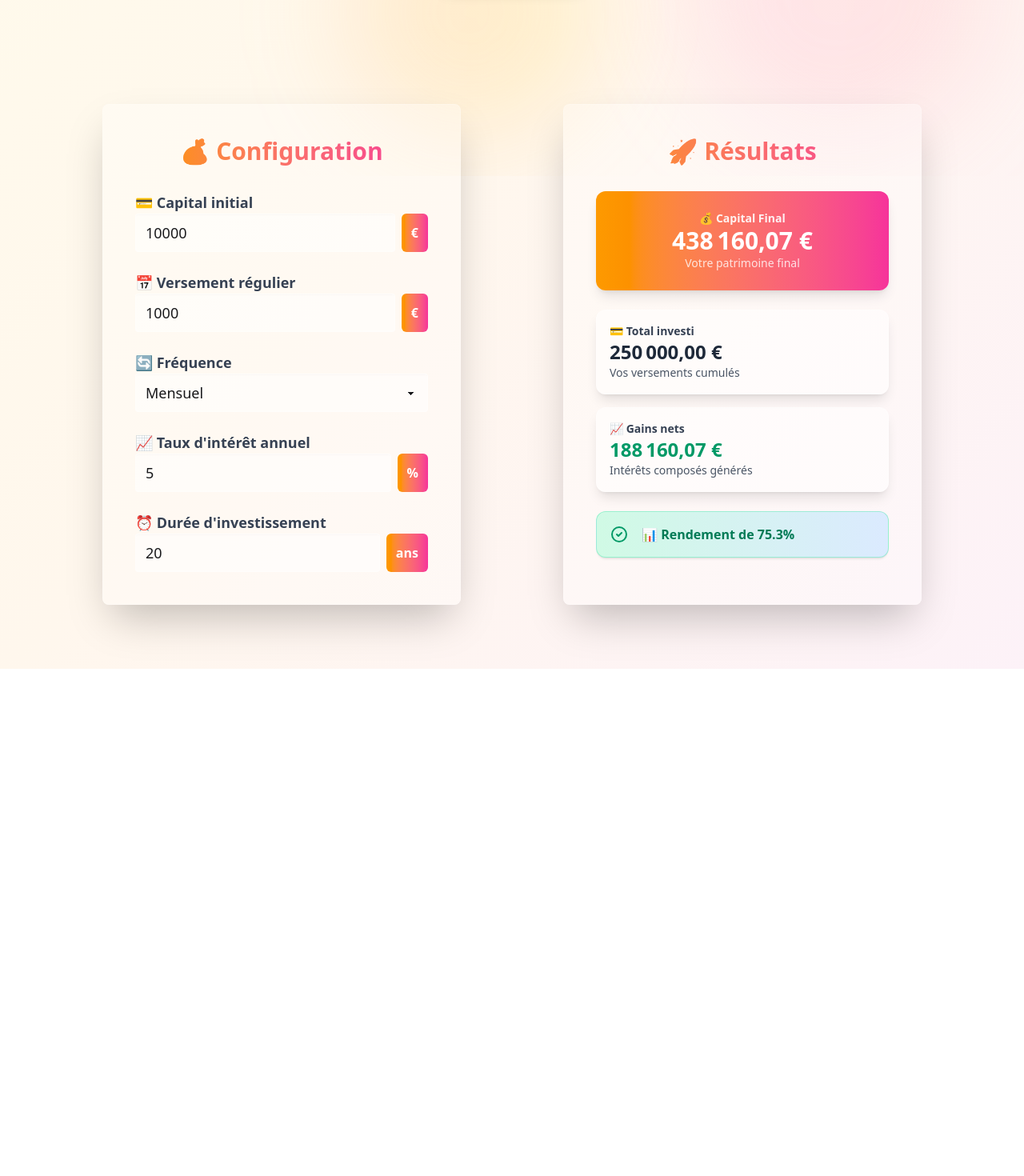
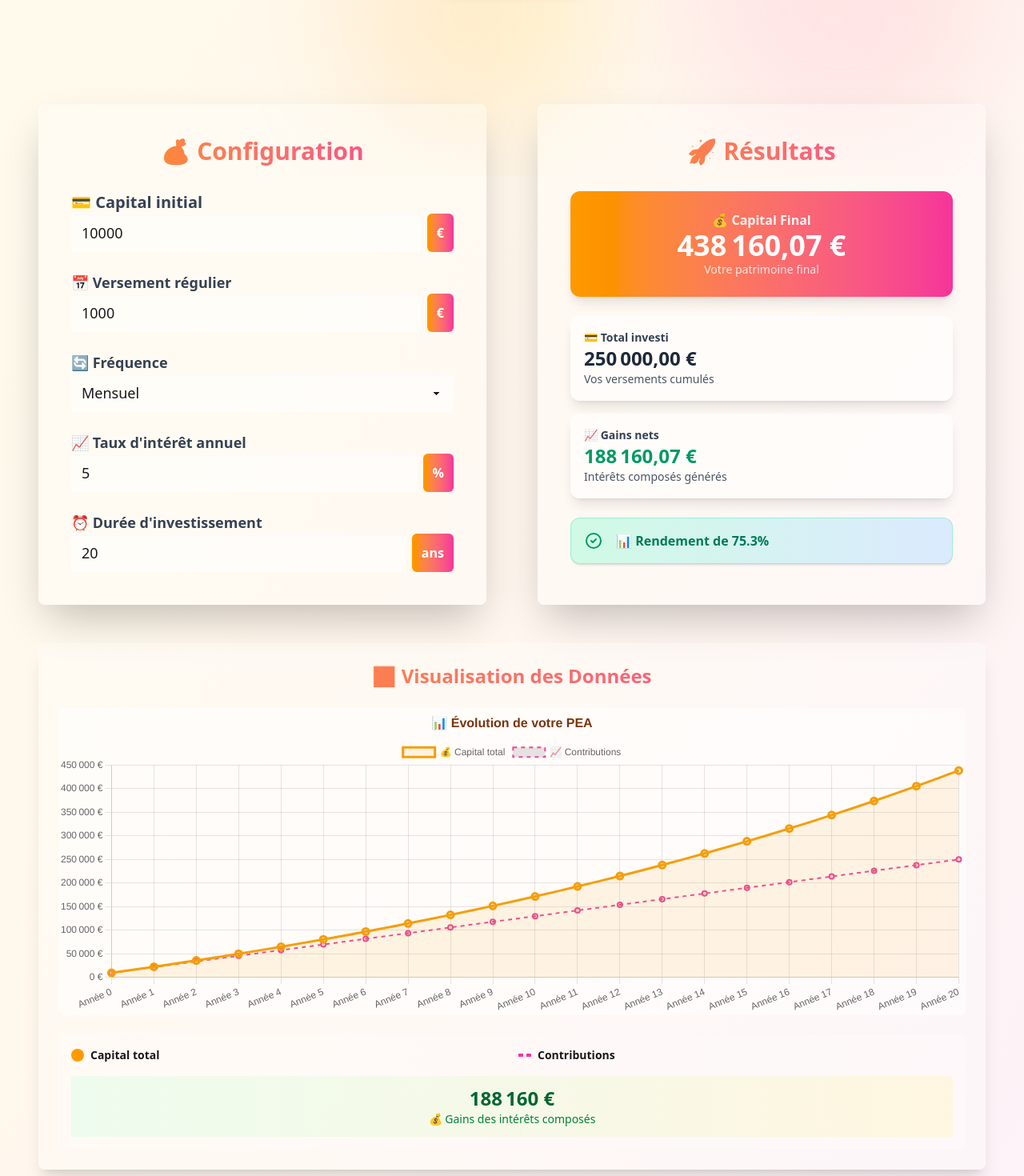
Before and after one commit to kyu-dev/pea_simulator, a Svelte app: page / in a window 1280 px wide. Shown: the part 580-2050 px from the top of the page at 80% size. Before the commit the page ends 1416 px from the top, so only its background shows below. Built offline with nearby package versions, Linux system fonts and the light colour scheme.

Commit message:
Add Chart.js for data visualization; implement Graph component to display investment evolution and enhance Input and Result components with improved styling.

```diff
--- a/package.json
+++ b/package.json
@@ -20,6 +20,7 @@
   },
   "dependencies": {
     "@tailwindcss/vite": "^4.1.11",
+    "chart.js": "^4.5.0",
     "tailwindcss": "^4.1.11"
   }
 }
--- a/src/App.svelte
+++ b/src/App.svelte
@@ -2,6 +2,7 @@
   import Input from "./components/Input.svelte";
   import Result from "./components/Result.svelte";
   import Hero from "./components/Hero.svelte";
+  import Graph from "./components/Graph.svelte";
   import { getResult } from "./lib/calcul";
   import Header from "./components/Header.svelte";
 
@@ -51,7 +52,7 @@
       <div
         class="flex flex-col lg:flex-row justify-center items-stretch gap-6 sm:gap-8 lg:gap-10 xl:gap-16 max-w-7xl mx-auto"
       >
-        <div class="w-full lg:flex-1 lg:max-w-lg flex justify-center">
+        <div class="w-full lg:flex-1 lg:max-w-2xl flex justify-center">
           <Input
             bind:initialCapital
             bind:regularContribution
@@ -61,7 +62,7 @@
           />
         </div>
 
-        <div class="w-full lg:flex-1 lg:max-w-lg flex justify-center">
+        <div class="w-full lg:flex-1 lg:max-w-2xl flex justify-center">
           <Result
             {result}
             {initialCapital}
@@ -71,6 +72,11 @@
           />
         </div>
       </div>
+
+      <!-- Composant Graph pour visualiser les données -->
+      <div class="mt-8 sm:mt-10 lg:mt-12 max-w-7xl mx-auto">
+        <Graph {result} {initialCapital} {duration} {regularContribution} />
+      </div>
     </div>
   </div>
 </div>
--- /dev/null
+++ b/src/components/Graph.svelte
@@ -0,0 +1,186 @@
+<script lang="ts">
+  import { Chart, registerables } from "chart.js";
+
+  interface Props {
+    result: { final: number; history: number[] };
+    initialCapital: number;
+    duration: number;
+    regularContribution: number;
+  }
+
+  let { result, initialCapital, duration, regularContribution }: Props =
+    $props();
+  let canvasElement: HTMLCanvasElement;
+  let chartInstance: Chart | null = null;
+
+  Chart.register(...registerables);
+
+  function createChart() {
+    if (!canvasElement || !result?.history?.length) return;
+
+    if (chartInstance) {
+      chartInstance.destroy();
+    }
+
+    const ctx = canvasElement.getContext("2d");
+    if (!ctx) return;
+
+    // Préparer les données simplifiées
+    const labels: string[] = [];
+    const capitalData: number[] = [];
+    const contributionsData: number[] = [];
+
+    for (let year = 0; year <= duration; year++) {
+      labels.push(`Année ${year}`);
+
+      if (year === 0) {
+        capitalData.push(initialCapital);
+        contributionsData.push(initialCapital);
+      } else {
+        const historyIndex = year * 12 - 1;
+        capitalData.push(
+          historyIndex < result.history.length
+            ? Math.round(result.history[historyIndex])
+            : Math.round(result.final)
+        );
+        contributionsData.push(
+          initialCapital + year * 12 * regularContribution
+        );
+      }
+    }
+
+    chartInstance = new Chart(ctx, {
+      type: "line",
+      data: {
+        labels,
+        datasets: [
+          {
+            label: "💰 Capital total",
+            data: capitalData,
+            borderColor: "rgb(245, 158, 11)",
+            backgroundColor: "rgba(245, 158, 11, 0.1)",
+            borderWidth: 3,
+            fill: true,
+            tension: 0.4,
+            pointRadius: 4,
+          },
+          {
+            label: "📈 Contributions",
+            data: contributionsData,
+            borderColor: "rgb(236, 72, 153)",
+            borderWidth: 2,
+            borderDash: [5, 5],
+            fill: false,
+            tension: 0.4,
+            pointRadius: 3,
+          },
+        ],
+      },
+      options: {
+        responsive: true,
+        maintainAspectRatio: false,
+        plugins: {
+          title: {
+            display: true,
+            text: "📊 Évolution de votre PEA",
+            font: { size: 16 },
+            color: "rgb(120, 53, 15)",
+          },
+          legend: {
+            display: true,
+            position: "top",
+          },
+          tooltip: {
+            backgroundColor: "rgba(0, 0, 0, 0.8)",
+            callbacks: {
+              label: function (context) {
+                return (
+                  context.dataset.label +
+                  ": " +
+                  context.parsed.y.toLocaleString("fr-FR", {
+                    style: "currency",
+                    currency: "EUR",
+                    maximumFractionDigits: 0,
+                  })
+                );
+              },
+            },
+          },
+        },
+        scales: {
+          y: {
+            ticks: {
+              callback: function (value) {
+                return (value as number).toLocaleString("fr-FR", {
+                  style: "currency",
+                  currency: "EUR",
+                  maximumFractionDigits: 0,
+                });
+              },
+            },
+          },
+        },
+      },
+    });
+  }
+
+  // Utilisation des runes Svelte 5 pour gérer le cycle de vie
+  $effect(() => {
+    if (result && canvasElement) {
+      createChart();
+    }
+
+    // Cleanup automatique quand le composant est détruit
+    return () => {
+      if (chartInstance) {
+        chartInstance.destroy();
+        chartInstance = null;
+      }
+    };
+  });
+</script>
+
+<div
+  class="card bg-white/30 backdrop-blur-lg border border-white/20 shadow-xl w-full mx-auto p-6 hover:bg-white/40 transition-all duration-300"
+>
+  <h2
+    class="text-2xl font-bold bg-gradient-to-r from-amber-500 to-pink-500 text-transparent bg-clip-text mb-6 text-center"
+  >
+    📊 Visualisation des Données
+  </h2>
+
+  <div class="relative w-full h-80 lg:h-96">
+    <canvas
+      bind:this={canvasElement}
+      class="w-full h-full rounded-lg bg-white/50"
+    ></canvas>
+  </div>
+
+  <div class="mt-6 p-4 bg-white/20 backdrop-blur-sm rounded-lg">
+    <div class="grid grid-cols-2 gap-4 text-sm">
+      <div class="flex items-center gap-2">
+        <div class="w-4 h-4 rounded-full bg-amber-500"></div>
+        <span class="font-semibold">Capital total</span>
+      </div>
+      <div class="flex items-center gap-2">
+        <div class="w-4 h-1 border-2 border-dashed border-pink-500"></div>
+        <span class="font-semibold">Contributions</span>
+      </div>
+    </div>
+
+    <div
+      class="mt-4 text-center p-3 bg-gradient-to-r from-green-100/50 to-amber-100/50 rounded"
+    >
+      <div class="text-2xl font-bold text-green-800">
+        {Math.round(
+          result.final - (initialCapital + duration * 12 * regularContribution)
+        ).toLocaleString("fr-FR", {
+          style: "currency",
+          currency: "EUR",
+          maximumFractionDigits: 0,
+        })}
+      </div>
+      <div class="text-sm text-green-700">💰 Gains des intérêts composés</div>
+    </div>
+  </div>
+</div>
--- a/src/components/Input.svelte
+++ b/src/components/Input.svelte
@@ -9,20 +9,20 @@
 </script>
 
 <div
-  class="card bg-white/30 backdrop-blur-lg border border-white/20 shadow-2xl w-full max-w-md mx-auto gap-4 sm:gap-6 p-4 sm:p-6 md:p-8 lg:p-10"
+  class="card bg-white/30 backdrop-blur-lg border border-white/20 shadow-2xl w-full mx-auto gap-6 p-6 md:p-8 lg:p-10"
 >
   <div class="card-body p-0">
     <h2
-      class="card-title text-xl sm:text-2xl md:text-3xl justify-center font-bold bg-gradient-to-r from-amber-500 to-pink-500 text-transparent bg-clip-text mb-4 sm:mb-6 text-center"
+      class="card-title text-2xl md:text-3xl justify-center font-bold bg-gradient-to-r from-amber-500 to-pink-500 text-transparent bg-clip-text mb-6 text-center"
     >
       💰 Configuration
     </h2>
 
-    <div class="space-y-4 sm:space-y-6">
+    <div class="space-y-6">
       <div class="form-control">
         <label for="initial-capital" class="label">
           <span
-            class="label-text font-semibold text-gray-700 text-base sm:text-lg"
+            class="label-text font-semibold text-gray-700 text-lg md:text-xl"
           >
             💳 Capital initial
           </span>
--- a/src/components/Result.svelte
+++ b/src/components/Result.svelte
@@ -4,27 +4,27 @@
 </script>
 
 <div
-  class="card bg-white/30 backdrop-blur-lg border border-white/20 shadow-2xl w-full max-w-md mx-auto gap-4 sm:gap-6 p-4 sm:p-6 md:p-8 lg:p-10 hover:bg-white/40 transition-all duration-300"
+  class="card bg-white/30 backdrop-blur-lg border border-white/20 shadow-2xl w-full mx-auto gap-6 p-6 md:p-8 lg:p-10 hover:bg-white/40 transition-all duration-300"
 >
   <div class="card-body p-0">
     <h2
-      class="card-title text-xl sm:text-2xl md:text-3xl justify-center font-bold bg-gradient-to-r from-amber-500 to-pink-500 text-transparent bg-clip-text mb-4 sm:mb-6 text-center"
+      class="card-title text-2xl md:text-3xl justify-center font-bold bg-gradient-to-r from-amber-500 to-pink-500 text-transparent bg-clip-text mb-6 text-center"
     >
       🚀 Résultats
     </h2>
 
-    <div class="space-y-4 sm:space-y-6">
+    <div class="space-y-6">
       <!-- Capital final avec effet dramatique -->
       <div
         class="stats shadow-lg bg-gradient-to-r w-full from-amber-500 to-pink-500 text-white rounded-xl"
       >
-        <div class="stat place-items-center p-3 sm:p-4 md:p-6">
+        <div class="stat place-items-center p-4 md:p-6">
           <div
-            class="stat-title text-white/90 font-semibold text-xs sm:text-sm"
+            class="stat-title text-white/90 font-semibold text-sm md:text-base"
           >
             💰 Capital Final
           </div>
-          <div class="stat-value text-xl sm:text-2xl md:text-3xl">
+          <div class="stat-value text-2xl md:text-3xl lg:text-4xl">
             {result.final.toLocaleString("fr-FR", {
               style: "currency",
               currency: "EUR",
```
Also changed, not shown: 1 other file (tests, documents, lock files or other folders).
